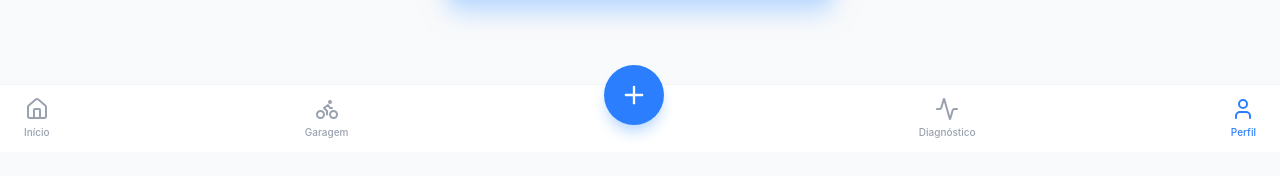
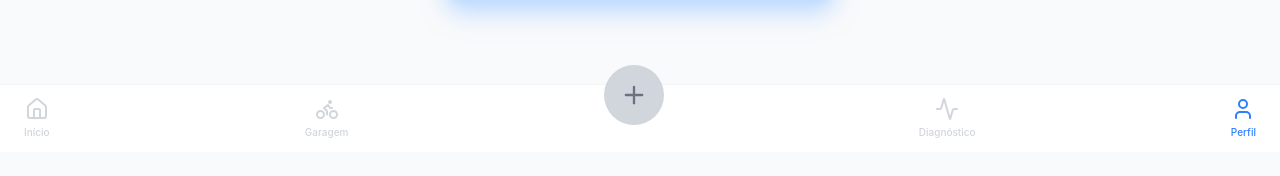
Before and after one commit to Alexsander248/RideControl, a React (Vite) app: page /perfil/informacoes in a window 1280 px wide. Shown: the part 648-824 px from the top of the page. Built offline with nearby package versions, Linux system fonts and the light colour scheme.

Commit message:
Feature: Animacao de login

```diff
--- a/src/components/BottomNav.tsx
+++ b/src/components/BottomNav.tsx
@@ -1,13 +1,19 @@
 import React from "react";
-import { NavLink } from "react-router-dom";
+import { NavLink, useLocation } from "react-router-dom";
 import { Home, Activity, Plus, Bike, User } from "lucide-react";
 import { cn } from "../lib/utils";
 
 interface BottomNavProps {
   onQuickAction: () => void;
+  disabled?: boolean;
 }
 
-export const BottomNav: React.FC<BottomNavProps> = ({ onQuickAction }) => {
+export const BottomNav: React.FC<BottomNavProps> = ({
+  onQuickAction,
+  disabled = false,
+}) => {
+  const location = useLocation();
+
   const navItems = [
     { icon: Home, label: "Início", path: "/" },
     { icon: Bike, label: "Garagem", path: "/garagem" },
@@ -15,6 +21,16 @@ export const BottomNav: React.FC<BottomNavProps> = ({ onQuickAction }) => {
     { icon: Activity, label: "Diagnóstico", path: "/diagnostico" },
     { icon: User, label: "Perfil", path: "/perfil" },
   ];
+
+  const isItemActive = (path: string) => {
+    if (path === "/") {
+      return location.pathname === "/";
+    }
+
+    return (
+      location.pathname === path || location.pathname.startsWith(`${path}/`)
+    );
+  };
 
   return (
     <>
@@ -26,7 +42,13 @@ export const BottomNav: React.FC<BottomNavProps> = ({ onQuickAction }) => {
               <button
                 key={index}
                 onClick={onQuickAction}
-                className="bg-blue-500 text-white p-4 rounded-full shadow-lg shadow-blue-200 -mt-12 transform transition-transform active:scale-95"
+                disabled={disabled}
+                className={cn(
+                  "p-4 rounded-full -mt-12 transform transition-transform",
+                  disabled
+                    ? "bg-gray-300 text-gray-500 cursor-not-allowed"
+                    : "bg-blue-500 text-white shadow-lg shadow-blue-200 active:scale-95",
+                )}
               >
                 <Plus size={28} />
               </button>
@@ -34,6 +56,26 @@ export const BottomNav: React.FC<BottomNavProps> = ({ onQuickAction }) => {
           }
 
           const Icon = item.icon!;
+
+          if (disabled) {
+            const active = isItemActive(item.path);
+
+            return (
+              <button
+                key={index}
+                type="button"
+                disabled
+                className={cn(
+                  "flex flex-col items-center gap-1 cursor-not-allowed",
+                  active ? "text-blue-500" : "text-gray-300",
+                )}
+              >
+                <Icon size={24} />
+                <span className="text-[10px] font-medium">{item.label}</span>
+              </button>
+            );
+          }
+
           return (
             <NavLink
               key={index}
```
